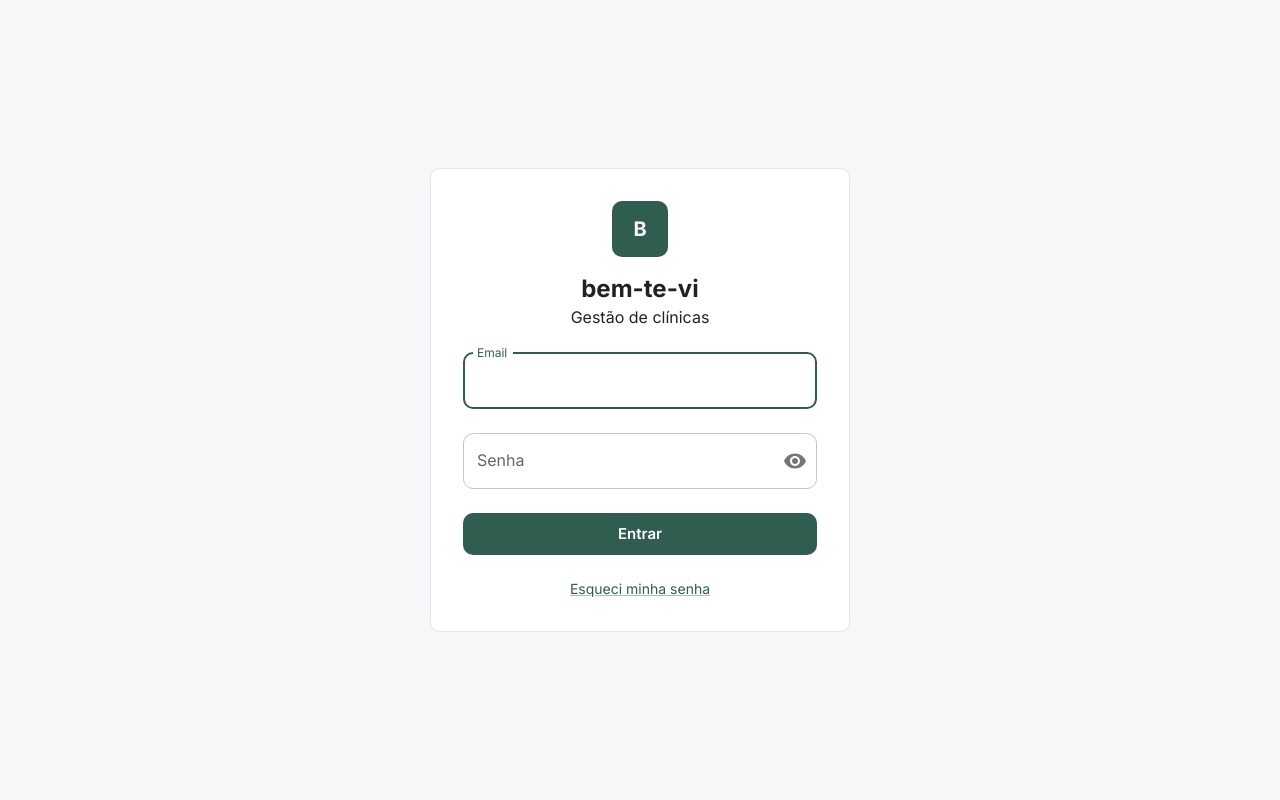
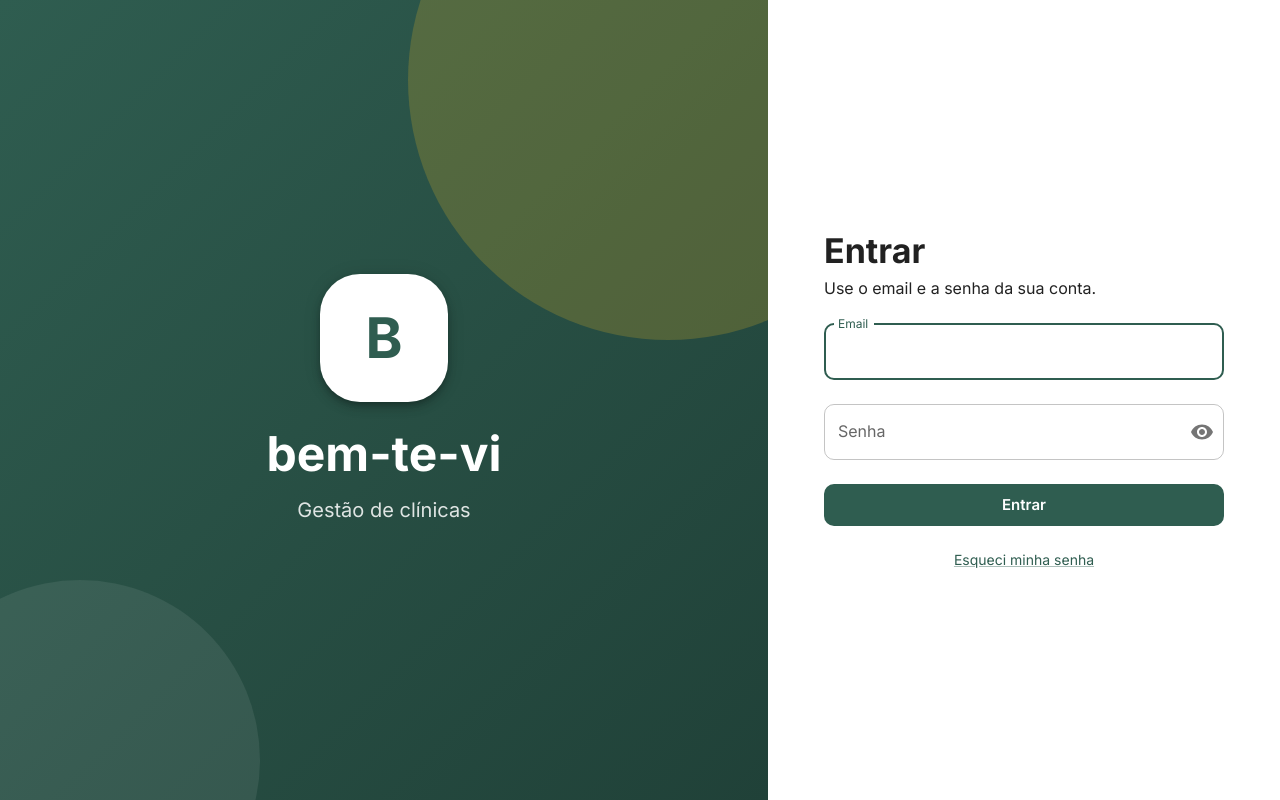
Before and after one commit to jvscardoso/bem-te-vi-web, a React (Vite) app: page /login in a window 1280 px wide. Built offline with nearby package versions, Linux system fonts and the light colour scheme; no server answers.

Commit message:
feat: better login page

```diff
--- /dev/null
+++ b/src/layouts/AuthSplitLayout.tsx
@@ -0,0 +1,148 @@
+import { useState, type ReactNode } from 'react';
+import { Box, Stack, Typography } from '@mui/material';
+import { alpha, darken, getContrastRatio } from '@mui/material/styles';
+import { BrandMark } from '@/components/BrandMark';
+import { useBranding } from '@/theme/BrandingContext';
+import { DEFAULT_PRIMARY, DEFAULT_SECONDARY, validColor } from '@/theme/createAppTheme';
+
+/**
+ * Tela de entrada em duas metades: à esquerda a marca da clínica (cor, logo e nome), à direita
+ * o formulário. No celular o painel some e a marca aparece pequena acima do formulário.
+ */
+export function AuthSplitLayout({ children }: { children: ReactNode }) {
+  const { status, displayName } = useBranding();
+  const tagline = status === 'found' ? 'Acesse sua conta para continuar' : 'Gestão de clínicas';
+
+  return (
+    <Box
+      sx={{
+        minHeight: '100vh',
+        display: 'grid',
+        gridTemplateColumns: { xs: '1fr', md: 'minmax(0, 1fr) minmax(440px, 40%)' },
+        bgcolor: 'background.paper',
+      }}
+    >
+      <BrandPanel name={displayName} tagline={tagline} />
+
+      <Box sx={{ display: 'grid', placeItems: 'center', px: { xs: 2, sm: 6 }, py: { xs: 4, md: 6 } }}>
+        <Box sx={{ width: '100%', maxWidth: 400 }}>
+          {/* Celular: sem o painel, a marca fica aqui. */}
+          <Stack spacing={1.5} sx={{ display: { md: 'none' }, alignItems: 'center', textAlign: 'center', mb: 4 }}>
+            <BrandMark size={56} hideName />
+            <Typography variant="h5" component="p" sx={{ fontWeight: 700 }}>
+              {displayName}
+            </Typography>
+          </Stack>
+          {children}
+        </Box>
+      </Box>
+    </Box>
+  );
+}
+
+function BrandPanel({ name, tagline }: { name: string; tagline: string }) {
+  const { branding, logoUrl } = useBranding();
+  // A cor original da marca, nos dois modos: a `palette.primary` do tema escuro vem clareada
+  // (para texto sobre fundo escuro) e deixaria o painel desbotado.
+  const primary = validColor(branding?.primaryColor, DEFAULT_PRIMARY);
+  const secondary = validColor(branding?.secondaryColor, DEFAULT_SECONDARY);
+
+  return (
+    <Box
+      sx={(theme) => ({
+        display: { xs: 'none', md: 'flex' },
+        position: 'relative',
+        overflow: 'hidden',
+        alignItems: 'center',
+        justifyContent: 'center',
+        p: 6,
+        color: theme.palette.getContrastText(primary),
+        background: `linear-gradient(135deg, ${primary} 0%, ${darken(primary, 0.3)} 100%)`,
+      })}
+    >
+      {/* Formas decorativas na cor secundária da clínica, atrás do conteúdo. */}
+      <Box
+        aria-hidden
+        sx={{
+          position: 'absolute',
+          width: 520,
+          height: 520,
+          borderRadius: '50%',
+          top: -180,
+          right: -160,
+          bgcolor: alpha(secondary, 0.22),
+        }}
+      />
+      <Box
+        aria-hidden
+        sx={(theme) => ({
+          position: 'absolute',
+          width: 360,
+          height: 360,
+          borderRadius: '50%',
+          bottom: -140,
+          left: -100,
+          bgcolor: alpha(theme.palette.common.white, 0.08),
+        })}
+      />
+
+      <Stack spacing={3} sx={{ position: 'relative', alignItems: 'center', textAlign: 'center', maxWidth: 480 }}>
+        <LogoTile logoUrl={logoUrl} name={name} color={primary} />
+        <Box>
+          <Typography variant="h3" component="p" sx={{ fontWeight: 700, lineHeight: 1.15, overflowWrap: 'anywhere' }}>
+            {name}
+          </Typography>
+          <Typography variant="h6" component="p" sx={{ mt: 1.5, fontWeight: 400, opacity: 0.85 }}>
+            {tagline}
+          </Typography>
+        </Box>
+      </Stack>
+    </Box>
+  );
+}
+
+/** Logo sobre um quadro branco: qualquer logo (escuro, colorido, transparente) fica legível na cor da clínica. */
+function LogoTile({ logoUrl, name, color }: { logoUrl: string | null; name: string; color: string }) {
+  // Logo externo que não carrega (URL quebrada): cai para a inicial em vez do ícone de imagem quebrada.
+  const [failedUrl, setFailedUrl] = useState<string | null>(null);
+  const showImage = logoUrl && failedUrl !== logoUrl;
+
+  return (
+    <Box
+      sx={{
+        width: 128,
+        height: 128,
+        borderRadius: 4,
+        bgcolor: 'common.white',
+        boxShadow: 6,
+        display: 'grid',
+        placeItems: 'center',
+        p: showImage ? 2 : 0,
+        overflow: 'hidden',
+      }}
+    >
+      {showImage ? (
+        <Box
+          component="img"
+          src={logoUrl}
+          alt={`Logo de ${name}`}
+          onError={() => setFailedUrl(logoUrl)}
+          sx={{ maxWidth: '100%', maxHeight: '100%', objectFit: 'contain' }}
+        />
+      ) : (
+        <Typography
+          aria-hidden
+          // Cor da marca clara demais (amarelo, por exemplo) não aparece sobre o branco: escurece.
+          sx={{
+            fontSize: 56,
+            fontWeight: 700,
+            lineHeight: 1,
+            color: getContrastRatio(color, '#fff') >= 3 ? color : darken(color, 0.5),
+          }}
+        >
+          {name.charAt(0).toUpperCase()}
+        </Typography>
+      )}
+    </Box>
+  );
+}
--- a/src/pages/LoginPage.tsx
+++ b/src/pages/LoginPage.tsx
@@ -4,12 +4,10 @@ import { Link as RouterLink, useLocation, useNavigate, type Location } from 'rea
 import { Alert, Box, Button, Link, Stack, TextField, Typography } from '@mui/material';
 import { useAuth } from '@/auth/AuthContext';
 import { session } from '@/auth/session';
-import { BrandMark } from '@/components/BrandMark';
 import { ErrorMessages } from '@/components/ErrorMessages';
 import { PasswordField } from '@/components/PasswordField';
-import { PublicCardLayout } from '@/layouts/PublicCardLayout';
+import { AuthSplitLayout } from '@/layouts/AuthSplitLayout';
 import { muiField } from '@/lib/form';
-import { useBranding } from '@/theme/BrandingContext';
 import type { LoginNotice } from './auth/TokenPasswordPage';
 
 interface FormValues {
@@ -49,12 +47,16 @@ export function LoginPage() {
   });
 
   return (
-    <PublicCardLayout>
+    <AuthSplitLayout>
       <Stack spacing={3} component="form" onSubmit={onSubmit} noValidate>
-        <Stack spacing={2} sx={{ alignItems: 'center' }}>
-          <BrandMark size={56} hideName />
-          <BrandTitle />
-        </Stack>
+        <Box>
+          <Typography variant="h4" component="h1" sx={{ fontWeight: 700 }}>
+            Entrar
+          </Typography>
+          <Typography color="text.secondary" sx={{ mt: 0.5 }}>
+            Use o email e a senha da sua conta.
+          </Typography>
+        </Box>
 
         {arrival.notice && !submitError && <Alert severity="success">{arrival.notice}</Alert>}
         {logoutReason === 'expired' && !submitError && !arrival.notice && (
@@ -90,18 +92,6 @@ export function LoginPage() {
           </Link>
         </Typography>
       </Stack>
-    </PublicCardLayout>
+    </AuthSplitLayout>
   );
 }
-
-function BrandTitle() {
-  const { status, displayName } = useBranding();
-  return (
-    <Box sx={{ textAlign: 'center' }}>
-      <Typography variant="h5" component="h1" sx={{ fontWeight: 700 }}>
-        {displayName}
-      </Typography>
-      <Typography color="text.secondary">{status === 'found' ? 'Acesse sua conta' : 'Gestão de clínicas'}</Typography>
-    </Box>
-  );
-}
--- a/src/theme/createAppTheme.ts
+++ b/src/theme/createAppTheme.ts
@@ -13,7 +13,8 @@ const SURFACES = {
   dark: { default: '#0F1214', paper: '#171B1F', border: '#2A3036' },
 } as const;
 
-function validColor(value: string | null | undefined, fallback: string) {
+/** Cor da marca como a clínica definiu (sem o ajuste do modo escuro), ou o padrão do bem-te-vi. */
+export function validColor(value: string | null | undefined, fallback: string) {
   return value && HEX_COLOR.test(value) ? value : fallback;
 }
 
```
Also changed, not shown: 2 other files (tests, documents, lock files or other folders).
